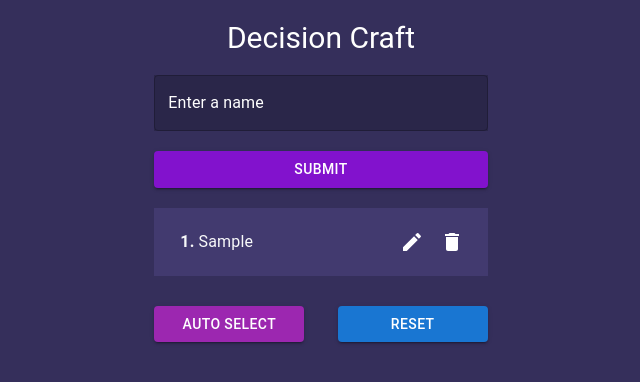
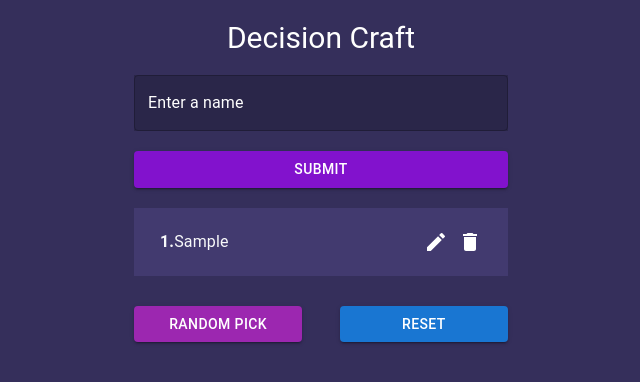
Before and after one commit to sarthak-immence/decision_craft, a React (Create React App) app: page / in a window 1280 px wide. Both pictures are taken after typing "Sample" into the empty fields and a click on the button "SUBMIT". Shown: the top 382 px of the page, without its empty margins (319-959 px from the left). Built offline with nearby package versions, Linux system fonts and the light colour scheme.

Commit message:
fix decision_craft:List Item

```diff
--- a/src/App.css
+++ b/src/App.css
@@ -4,8 +4,6 @@
 body  {
     margin: 0;
     padding: 0;
-    /* background-color: #e4e2c3; */
-    /* background-color: #A8DF8E; */
     background-color: #352f5b;
     height: 100vh;
 }
--- a/src/components/HomePage.css
+++ b/src/components/HomePage.css
@@ -1,5 +1,4 @@
 /* HomePage.css */
-
 
 .mainDivContainer {
   display: flex;
@@ -9,19 +8,14 @@
   /* 100% of the viewport height */
 }
 
-
-
 /* Main container styles */
 .mainDiv {
   /* flex: 1; */
   max-width: 400px;
   margin: 0 auto;
   padding: 20px 20px 0;
-  /* border: 1px solid #ccc; */
   border-radius: 5px;
-  /* background-color: #f8f8f8 !important;  */
   font-family: Arial, sans-serif;
-  /* box-shadow: 0 4px 6px rgba(0, 0, 0, 0.3);  */
 }
 
 .navigate_cls {
@@ -36,9 +30,7 @@
 .title_cls h3 {
   font-size: 30px;
   margin-bottom: 20px;
-  /* color: #333; */
   color: #ffffff;
-  /* Dark gray text */
 }
 
 /* Input section styles */
@@ -52,10 +44,8 @@
 
 .submit_bttn {
   width: 100%;
-  /* background-color: #9A3B3B !important;  */
   background-color: #8212cd !important;
   color: #fff;
-  /* White text on the button */
   border: none;
   border-radius: 5px;
   cursor: pointer;
@@ -79,20 +69,14 @@ a {
   display: flex;
   justify-content: space-between;
   align-items: center;
-  /* background-color: #fff;  */
   background-color: #423a6f !important;
   padding: 10px;
-  /* border: 1px solid #ccc; */
-  /* border-radius: 5px; */
 }
-
-/* .list-section strong {
-  font-weight: bold;
-} */
 
 .icon_button {
   color: white !important;
-  padding-right: 20px !important;
+  margin-right: 10px !important;
+  padding: 0 !important;
 }
 
 .list-section .edit_bttn,
@@ -101,14 +85,11 @@ a {
   padding: 5px;
   margin-left: 10px;
   border: none;
-  /* background-color: transparent; */
   background-color: #ffffff;
   color: #ffffff !important;
 }
 
-/* Generate section styles */
 .gnt-section {
-  /* margin: 20px 0; */
   display: flex;
   justify-content: space-between;
   padding: 20px 0 0;
@@ -116,10 +97,8 @@ a {
 
 .auto_select-button {
   width: 45%;
-  background-color: #9A3B3B;
-  /* Deep red button */
+  background-color: #9a3b3b;
   color: #fff;
-  /* White text on the button */
   border: none;
   border-radius: 5px;
   cursor: pointer;
@@ -130,7 +109,6 @@ a {
   background-color: #218838;
 }
 
-/* Answer section styles */
 .answer-section {
   text-align: center;
 }
@@ -143,73 +121,61 @@ a {
 
 .answer_output {
   font-size: 25px;
-  /* background-color: #ffffff;  */
   background-color: #423a6f;
   color: #ffffff;
-  /* White answer background */
-  /* border: 1px solid #ccc; */
   padding: 10px;
   font-weight: bold;
   margin-top: 10px;
 }
 
-input[type=text],
-input[type=text]:focus {
+input[type='text'],
+input[type='text']:focus {
   color: #fff;
   border: none;
-  background-color: rgba(0, 0, 0, .2);
+  background-color: rgba(0, 0, 0, 0.2);
 }
 
 .list-section {
-  /* background-color: #423a6f !important; */
-  color: #F8F9FA !important;
-
+  color: #f8f9fa !important;
   overflow-y: hidden;
-  /* Hide the vertical scrollbar */
   scrollbar-width: thin;
-  /* "auto" or "thin" to style the scrollbar */
   scrollbar-color: transparent transparent;
-  /* Scrollbar color (track color, thumb color) */
   max-height: 37vh;
-  /* Adjust the height as needed */
-
 }
-
-
-
 
 .list-section::-webkit-scrollbar {
   width: 6px;
-  /* Width of the scrollbar */
 }
 
 .list-section::-webkit-scrollbar-thumb {
   background-color: #555;
-  /* Color of the scrollbar thumb */
   border-radius: 3px;
-  /* Rounded corners for the thumb */
 }
 
 .list-section::-webkit-scrollbar-track {
   background-color: transparent;
-  /* Color of the scrollbar track */
 }
 
 .list-container {
   overflow-y: auto;
   max-height: 37vh;
-  /* Adjust the height as needed */
 }
 
-
-
-
-
-/* Add this to your HomePage.css or another appropriate CSS file */
 .list-container {
   height: auto;
   max-height: 37vh;
-  /* Adjust the height as needed */
   overflow-y: auto;
+}
+.dialog_content {
+  text-align: center;
+  padding: 10px 0 0 0 !important;
+}
 
+.listitem_text {
+  width: 290px;
+  overflow-x: auto;
 }
+
+.typography_text {
+  width: 90%;
+}
--- a/src/components/HomePage.tsx
+++ b/src/components/HomePage.tsx
@@ -7,19 +7,14 @@ import { addItem, editItem, deleteItem, resetItem } from '../redux/master/slices
 import { ToastContainer, toast } from 'react-toastify';
 import 'react-toastify/dist/ReactToastify.css';
 
-
-
 interface array_data {
   name: string;
 }
-
 
 function HomePage() {
 
   const [input, setInput] = useState<string>('');
   const array_data = useSelector((state: { array_data: array_data[] }) => state.array_data);
-
-  // const [show, setShow] = useState(true);
   const [isEditing, setIsEditing] = useState(false);
   const [editIndex, setEditIndex] = useState<number | null>(null);
   const [showAutoSelectPopup, setShowAutoSelectPopup] = useState(false);
@@ -35,13 +30,13 @@ function HomePage() {
       return;
     }
 
-    const isDuplicate = array_data.some((item) => item.name.toLowerCase() === trimmedInput.toLowerCase());
+    const isDuplicate = array_data.some((item) => item.name.toLowerCase().replace(/\s/g, '') === trimmedInput.toLowerCase().replace(/\s/g, ''));
 
     if (isDuplicate) {
       setIsButtonDisabled(true);
       toast.error("This name is already in the list.");
       setTimeout(() => {
-        setIsButtonDisabled(false); // Enable the button after 2000ms (2 seconds)
+        setIsButtonDisabled(false);
       }, 3000);
       return;
     }
@@ -62,29 +57,11 @@ function HomePage() {
     dispatch(editItem({ index: index, newName: input }));
   };
 
-  // const handleEdit = (index: number) => {
-  //   setIsEditing(true);
-  //   setEditIndex(index);
-  //   setInput(array_data[index].name);
-  // };
-
-
   const handleDelete = (index: number) => {
     dispatch(deleteItem({ index: index }));
   };
 
-  // const handleRandomSelect = () => {
-  //   if (array_data.length) {
-  //     const randomIndex = Math.floor(Math.random() * array_data.length);
-  //     setInput(array_data[randomIndex].name);
-  //     setAuto_select("show")
-  //   }
-  // };
   const handleReset = () => {
-    // if(array_data.length){
-    //   const randomIndex = Math.floor(Math.random() * array_data.length);
-    //   setInput(array_data[randomIndex].name);
-    // }
     dispatch(resetItem());
     setInput('');
   };
@@ -99,6 +76,13 @@ function HomePage() {
   const handleCloseAutoSelectPopup = () => {
     setShowAutoSelectPopup(false);
   };
+
+  const breakLongWord = (word: string) => {
+    const characters = word.split('');
+    const breakableWord = characters.join('\u200B');
+    return breakableWord;
+  };
+
   return (
     <div className="mainDivContainer">
       <div className="mainDiv">
@@ -113,10 +97,9 @@ function HomePage() {
               value={input}
               onChange={(e: any) => setInput(e.target.value)}
               label="Enter a name"
-              // label={<span style={{ color: 'white' }}>Enter a name</span>}
               sx={{
                 '& label': {
-                  color: 'white', // Apply red color to the label
+                  color: 'white',
                 },
 
               }}
@@ -139,9 +122,13 @@ function HomePage() {
               {array_data.map((data, index) => (
                 <ListItem key={index}>
                   <ListItemText
+                    className='listitem_text'
                     primary={
-                      <Typography>
-                        <strong>{index + 1}.</strong> {data.name}
+                      <Typography
+                        className='typography_text'
+                      >
+                        <strong>{index + 1}.</strong>
+                        {breakLongWord(data.name)}
                       </Typography>
                     }
                   />
@@ -175,7 +162,7 @@ function HomePage() {
             color="secondary"
             onClick={handleRandomSelect}
           >
-            auto select
+            Random Pick
           </Button>
           <Button
             className="auto_select-button"
@@ -186,42 +173,26 @@ function HomePage() {
             reset
           </Button>
         </div>
-        {/* <div className="answer-section">
-        {auto_select==="show" && (
-          <>
-            <Typography variant="h6">Your answer</Typography>
-            <Typography variant="body1" className='answer_output'>
-              {input}
-            </Typography>
-          </>
-        )}
-      </div> */}
         <ToastContainer position="top-center" autoClose={2000} limit={1} max-count={1} />
         <Dialog
           open={showAutoSelectPopup}
           onClose={handleCloseAutoSelectPopup}
           aria-labelledby="auto-select-dialog-title"
           sx={{
-            // Add your custom CSS styles here
             '& .MuiDialogTitle-root': {
-              backgroundColor: 'blue', // Change the background color of the dialog title
-              color: 'white', // Change the text color of the dialog title
+              backgroundColor: 'blue',
+              color: 'white',
             },
             '& .MuiDialogContent-root': {
-              padding: '20px', // Add padding to the dialog content
+              padding: '20px',
             },
             '& .MuiDialogActions-root': {
-              justifyContent: 'flex-end', // Align the dialog actions to the right
+              justifyContent: 'flex-end',
             },
           }}
         >
           <DialogTitle id="auto-select-dialog-title">Auto-Selected Answer</DialogTitle>
-          <DialogContent sx={{
-            // padding: "20px",
-            fontWeight: "bold",
-            fontSize: "40px" ,
-            textAlign: 'center', // Center-align the content
-          }} >
+          <DialogContent className='dialog_content'>
             <Typography variant="body1">{autoSelectAnswer}</Typography>
           </DialogContent>
           <DialogActions>
--- a/src/redux/master/slices/masterSlices.ts
+++ b/src/redux/master/slices/masterSlices.ts
@@ -17,7 +17,7 @@ const arrayDataSlice = createSlice({
     },
     editItem: (state, action: PayloadAction<{ index: number, newName: string }>) => {
       const { index, newName } = action.payload;
-      state[index].name = newName; // Update the name at the specified index
+      state[index].name = newName;
     },
     deleteItem: (state, action: PayloadAction<{ index: number }>) => {
       state.splice(action.payload.index, 1);
--- a/src/redux/rootReducer.ts
+++ b/src/redux/rootReducer.ts
@@ -40,7 +40,6 @@ export const productPersistConfig = {
 };
 
 const rootReducer = combineReducers({
-  // master: masterSlices,
   array_data: arrayDataReducer,
 });
 
--- a/src/redux/store.ts
+++ b/src/redux/store.ts
@@ -6,8 +6,6 @@ import {
 } from 'react-redux';
 import { persistStore, persistReducer } from 'redux-persist';
 import rootReducer, { rootPersistConfig } from './rootReducer';
-
-// ----------------------------------------------------------------------
 
 export type RootState = ReturnType<typeof rootReducer>;
 
```
Also changed, not shown: 1 other file (tests, documents, lock files or other folders).
